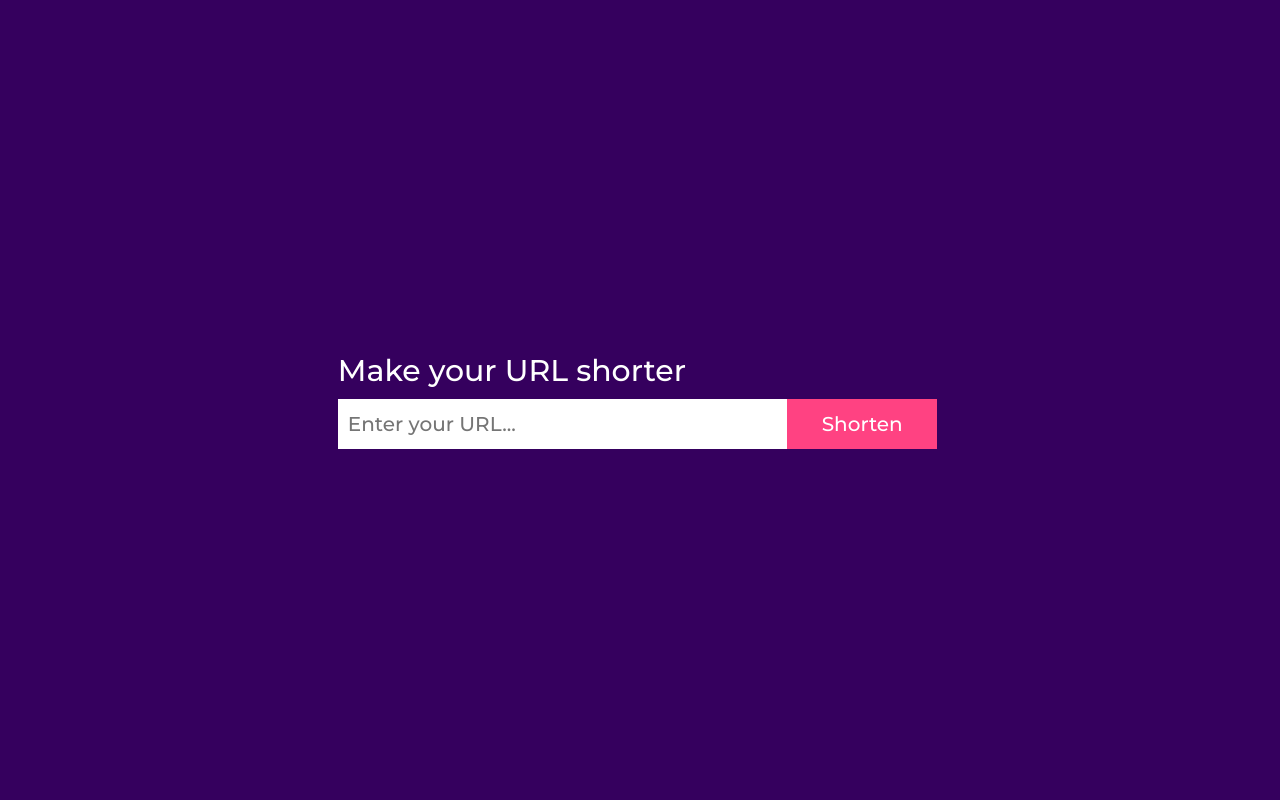
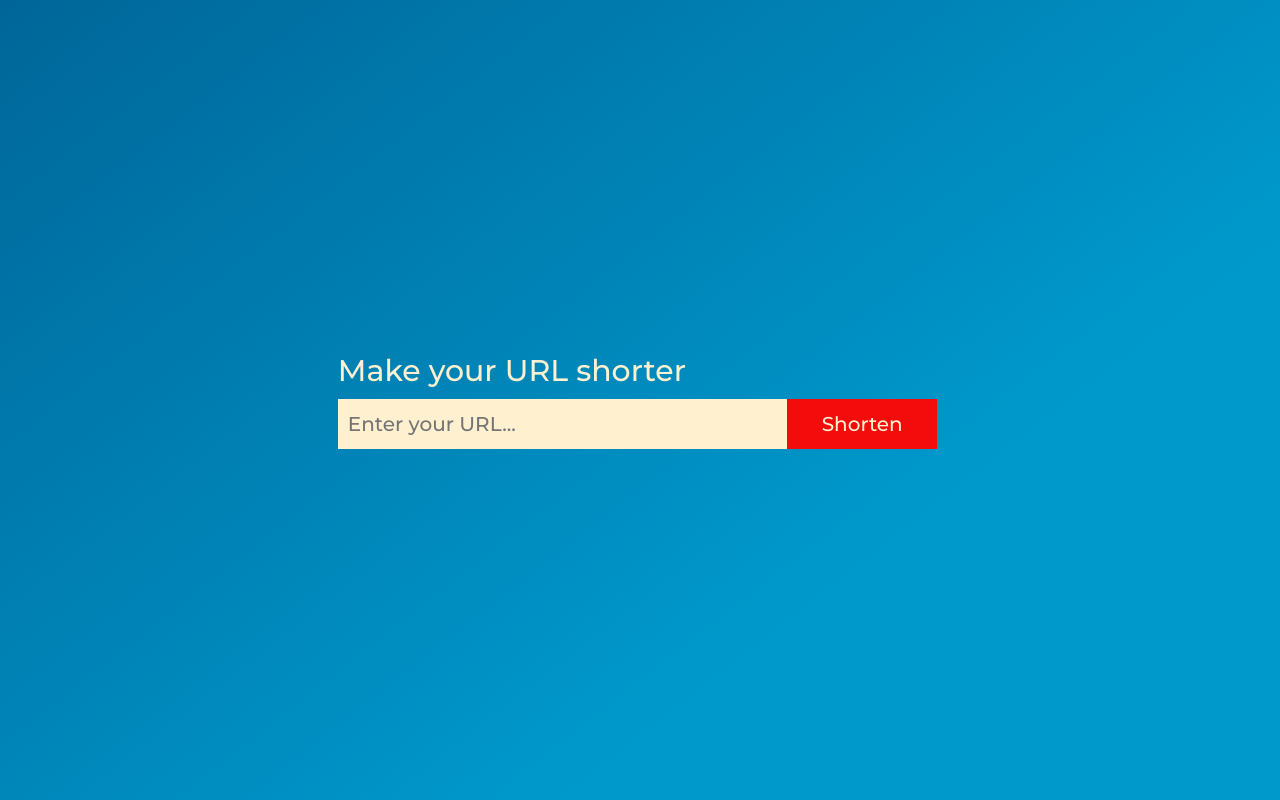
Before and after one commit to CosmoSt4r/URLShortener, a Flask app: page / in a window 1280 px wide. Run offline with Flask 2, Linux system fonts and the light colour scheme.

Commit message:
Design improvements

```diff
--- a/static/style.css
+++ b/static/style.css
@@ -13,7 +13,8 @@ body
     justify-content: center;
     align-items: center;
     min-height: 100vh;
-    background: #35005e;
+    background: rgb(9,6,62);
+    background: linear-gradient(142deg, rgba(0,102,153,1) 0%, rgba(0,153,204,1) 69%);
 }
 
 .box
@@ -23,7 +24,7 @@ body
 
 .box h2
 {
-    color: #fff;
+    color: #fff1d0;
     font-size: 30px;
     font-weight: 500;
     margin-bottom: 10px;
@@ -31,7 +32,7 @@ body
 
 .box h3
 {
-    color: #fff;
+    color: #fff1d0;
     margin-top: 5%;
     font-size: 15px;
     margin-left: auto;
@@ -49,7 +50,7 @@ body
 
 .box input[type="text"]
 {
-    background: #fff;
+    background: #fff1d0;
     width: 450px;
     height: 50px;
     border: none;
@@ -66,11 +67,11 @@ body
     border: none;
     outline: none;
     cursor: pointer;
-    background: #ff4282;
-    color: #fff;
+    background: #f40c0c;
+    color: #fff1d0;
 }
 
 .box input[type="submit"]:hover
 {
-    background: #ef296c;
+    background: #d20101;
 }
--- a/templates/index.html
+++ b/templates/index.html
@@ -32,7 +32,7 @@
 
         <input type="text" name="short_url" id="short_url" value="127.0.0.1:5000/{{ short_url }}"
                placeholder="Here will be your short URL" style="border-radius: 20px 0px 0px 20px;
-               text-align: center; color: #ff4282;"/>
+               text-align: center;"/>
 
         <input type="submit" onclick="copyUrl()" value="Copy"
                style="border-radius: 0px 20px 20px 0px;"/>
```
